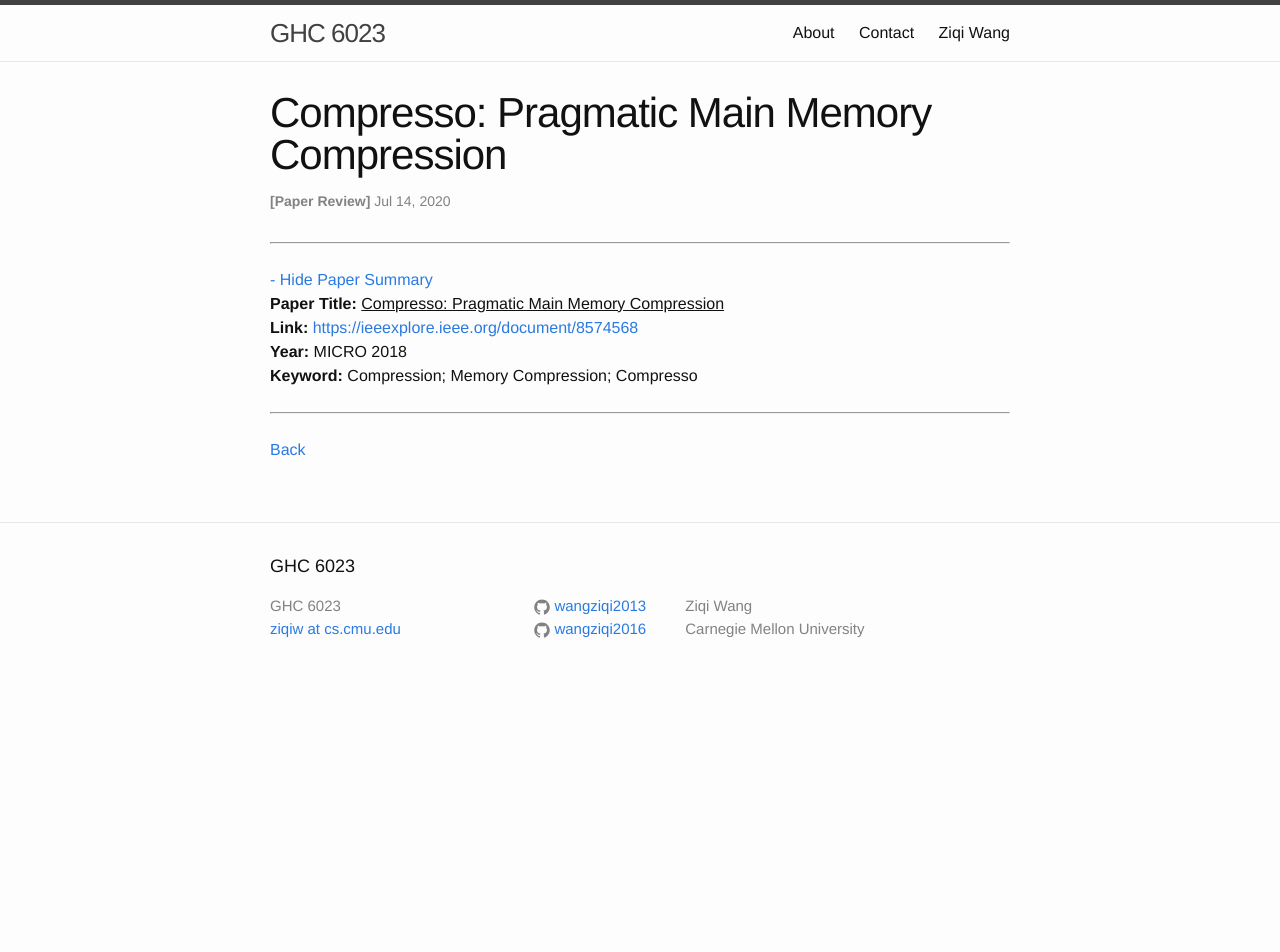
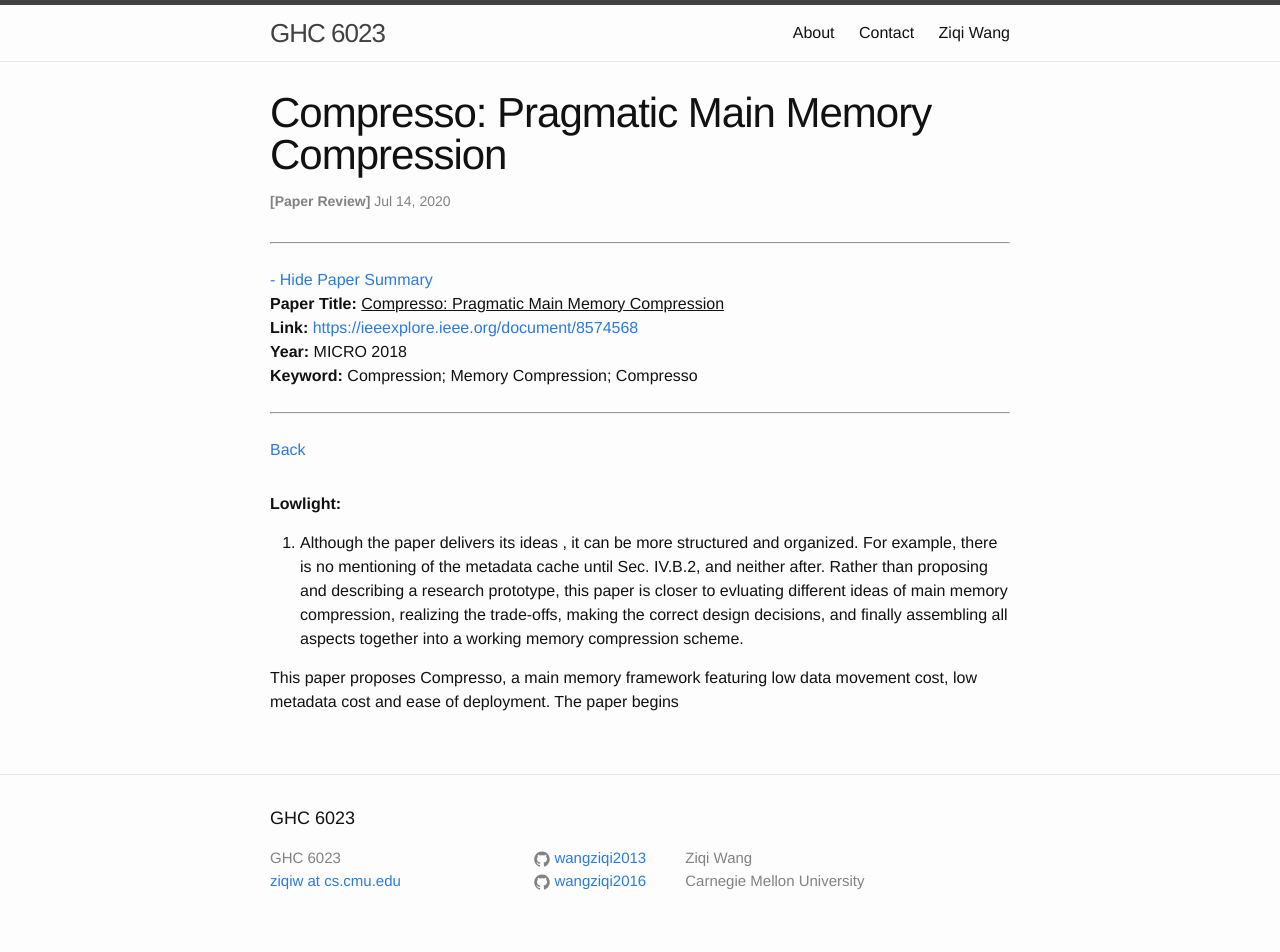
Before and after one commit to wangziqi2013/wangziqi2013.github.io, a Jekyll site: the page built from _posts/2020-07-13-compresso.markdown, in a window 1280 px wide. Built offline with Jekyll 4.4.1, drawn with Linux system fonts in a browser that asks for light colours; before the commit the page ends 900 px from its top, so only the background shows below that.

Commit message:
Adding lowlight

```diff
--- a/_posts/2020-07-13-compresso.markdown
+++ b/_posts/2020-07-13-compresso.markdown
@@ -12,3 +12,14 @@ htm_cd:
 htm_cr:
 version_mgmt:
 ---
+
+**Lowlight:**
+
+1. Although the paper delivers its ideas , it can be more structured and organized. For example, there is no mentioning
+   of the metadata cache until Sec. IV.B.2, and neither after.
+   Rather than proposing and describing a research prototype, this paper is closer to evluating different ideas of
+   main memory compression, realizing the trade-offs, making the correct design decisions, and finally assembling
+   all aspects together into a working memory compression scheme.
+
+This paper proposes Compresso, a main memory framework featuring low data movement cost, low metadata cost and ease of
+deployment. The paper begins
```
